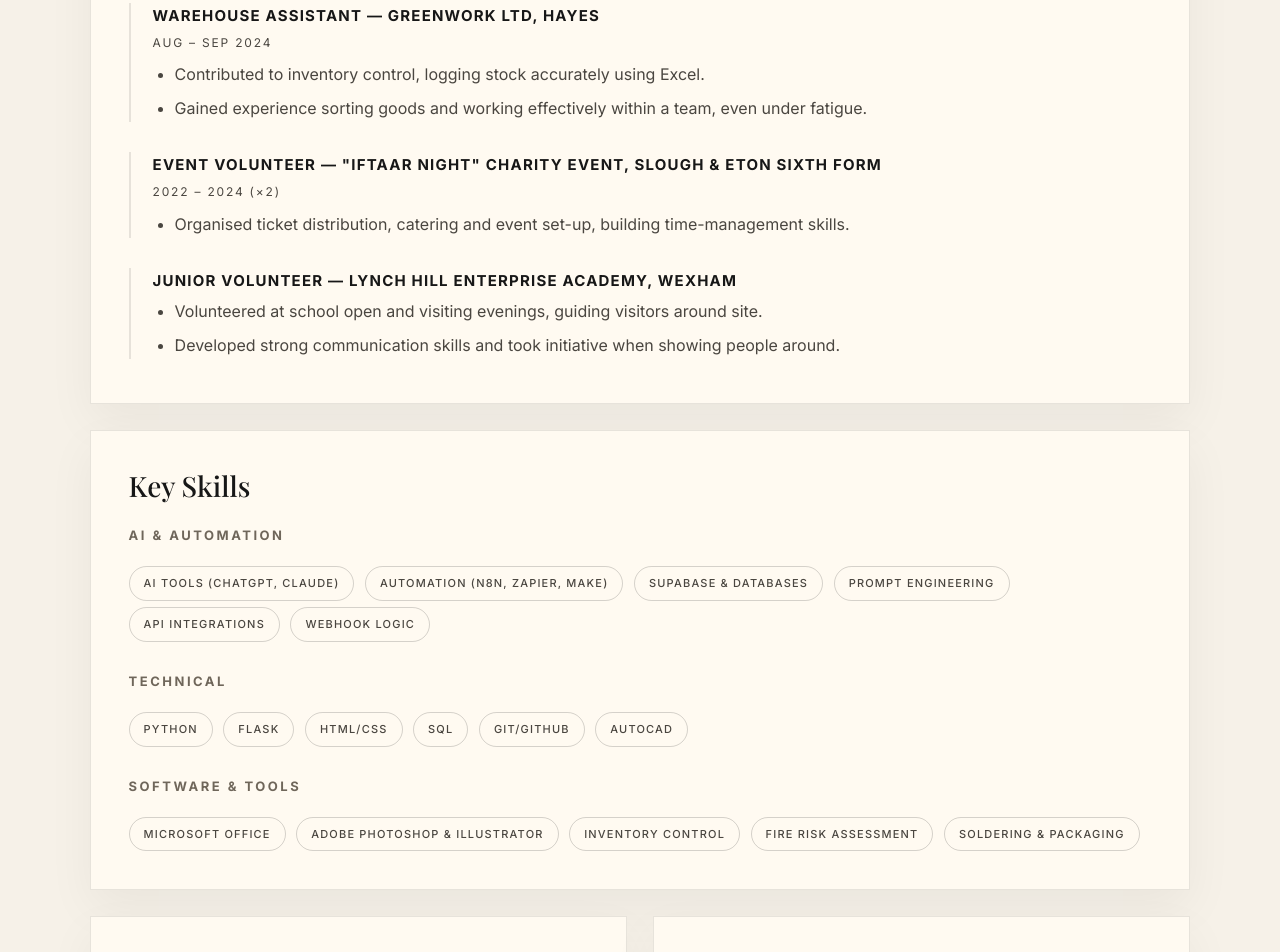
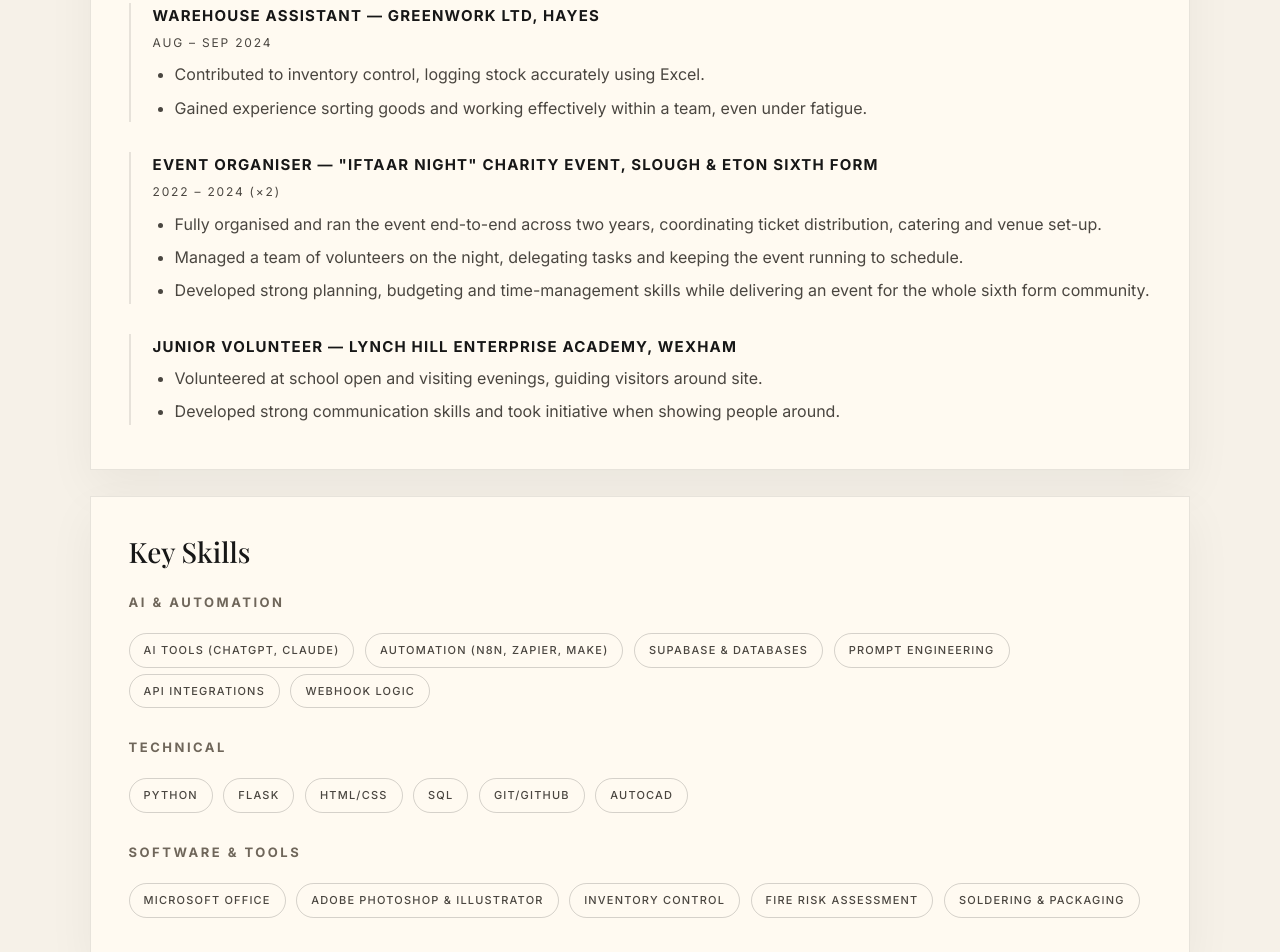
Before and after one commit to shayaanahm/shayaanahm.github.io, a plain HTML site: page cv.html in a window 1280 px wide. Shown: the part 1481-2433 px from the top of the page. Drawn offline with nearby package versions, Linux system fonts and the light colour scheme; a web font is replaced by a local one.

Commit message:
Expand Iftaar Night entry to reflect full event organisation role

```diff
--- a/cv.html
+++ b/cv.html
@@ -88,10 +88,12 @@
             </div>
 
             <div class="experience-item">
-                <h4>Event Volunteer — "Iftaar Night" Charity Event, Slough &amp; Eton Sixth Form</h4>
+                <h4>Event Organiser — "Iftaar Night" Charity Event, Slough &amp; Eton Sixth Form</h4>
                 <p class="experience-date">2022 – 2024 (×2)</p>
                 <ul>
-                    <li>Organised ticket distribution, catering and event set-up, building time-management skills.</li>
+                    <li>Fully organised and ran the event end-to-end across two years, coordinating ticket distribution, catering and venue set-up.</li>
+                    <li>Managed a team of volunteers on the night, delegating tasks and keeping the event running to schedule.</li>
+                    <li>Developed strong planning, budgeting and time-management skills while delivering an event for the whole sixth form community.</li>
                 </ul>
             </div>
 
```
